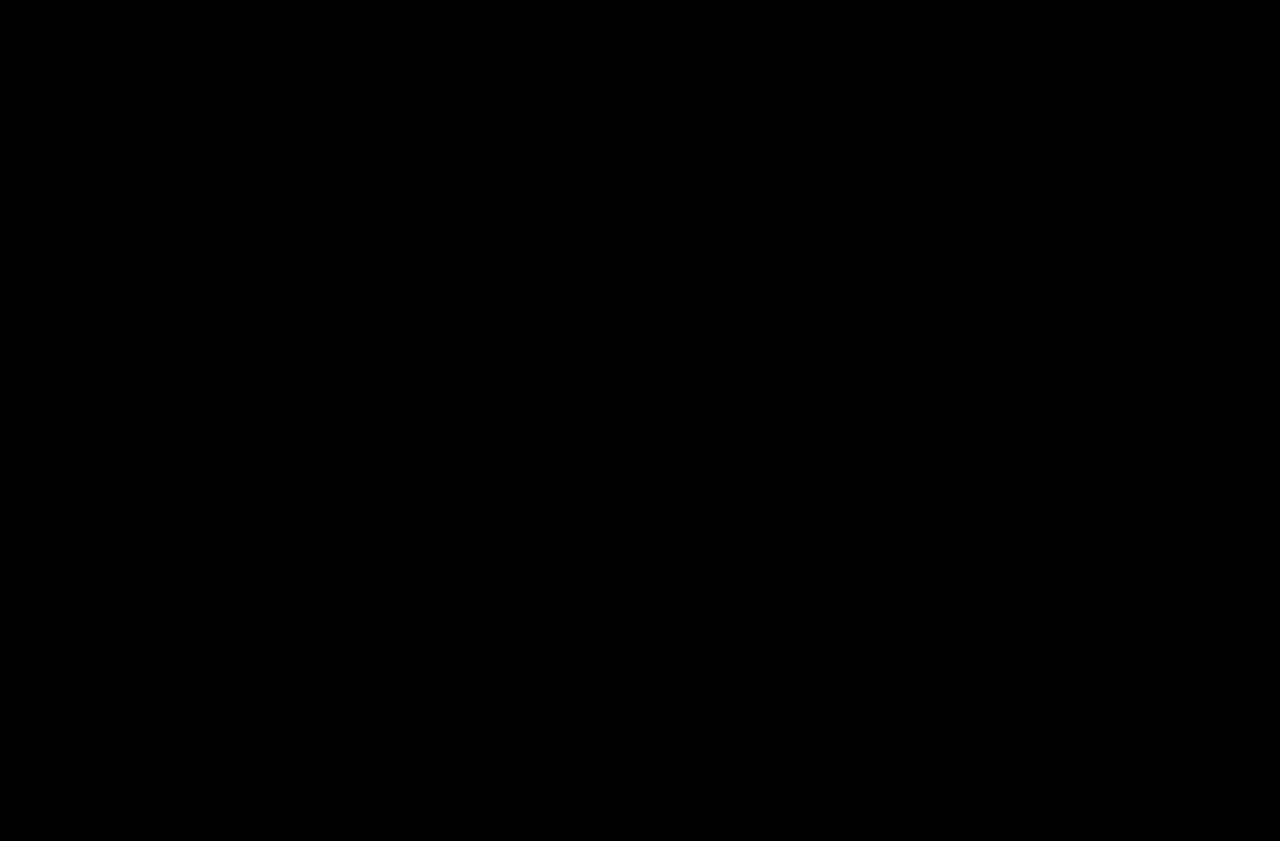
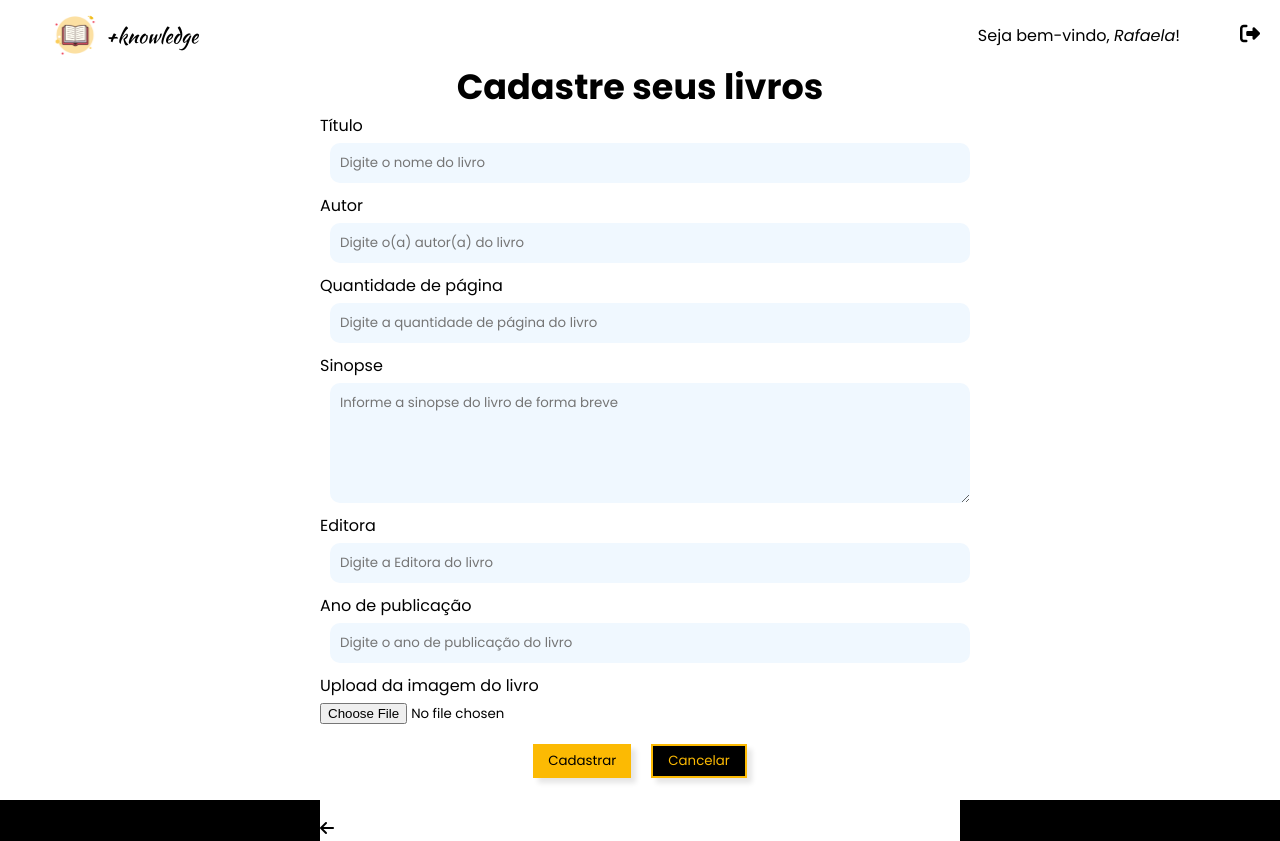
Before and after one commit to rafaelams17/scl-front, a Vue app: page /register-book in a window 1280 px wide. Before the commit this address had no page. Before the commit the page ends 800 px from the top, so only its background shows below. Built offline with nearby package versions, Linux system fonts and the light colour scheme; a web font is replaced by a local one.

Commit message:
alterando a tela de cadastro de livro

```diff
--- a/src/components/book/RegisterBook.vue
+++ b/src/components/book/RegisterBook.vue
@@ -1,15 +1,167 @@
 <template>
-    <div>
-        <h1>{{ title }}</h1>
-    </div>
+  <div class="container">
+    <h1>{{ title }}</h1>
+    <form class="form">
+      <label for="titulo">Título</label>
+      <input
+        type="text"
+        name="titulo"
+        id="titulo"
+        placeholder="Digite o nome do livro"
+      />
+
+      <label for="autor">Autor</label>
+      <input
+        type="text"
+        name="autor"
+        id="autor"
+        placeholder="Digite o(a) autor(a) do livro"
+      />
+
+      <label for="quantPage">Quantidade de página</label>
+      <input
+        type="number"
+        name="quantPage"
+        id="quantPage"
+        placeholder="Digite a quantidade de página do livro"
+      />
+
+      <label for="sinopse">Sinopse</label>
+      <textarea
+        rows="5"
+        cols="33"
+        name="sinopse"
+        id="sinopse"
+        placeholder="Informe a sinopse do livro de forma breve"
+      ></textarea>
+
+      <label for="editora">Editora</label>
+      <input
+        type="text"
+        name="editora"
+        id="editora"
+        placeholder="Digite a Editora do livro"
+      />
+
+      <label for="anoPubli">Ano de publicação</label>
+      <input
+        type="number"
+        name="anoPubli"
+        id="anoPubli"
+        placeholder="Digite o ano de publicação do livro"
+      />
+
+      <label for="image">Upload da imagem do livro</label>
+      <input
+        type="file"
+        name="image"
+        id="image"
+        placeholder="Insira uma imagem do livro"
+      />
+
+      <div class="btn">
+        <button type="submit" class="submit">Cadastrar</button>
+        <button type="reset" class="reset">Cancelar</button>
+      </div>
+
+      <a href="#" @click="backToDashboard()" title="Login"
+        ><i id="backHome" class="fa-solid fa-arrow-left"></i
+      ></a>
+    </form>
+  </div>
 </template>
 
 <script setup>
+import { useRouter } from "vue-router";
 
-const title = 'Cadastrar';
-console.log('chegou aqui!')
+const router = useRouter();
+
+const title = "Cadastre seus livros";
+
+function backToDashboard() {
+  router.push("/book");
+}
 </script>
 
 <style scoped>
-
+* {
+  background-color: #fff;
+  color: black;
+}
+.container {
+  margin: 0 auto;
+  width: 80vh;
+  height: 80vh;
+  margin-bottom: 5%;
+}
+.container h1 {
+  text-align: center;
+  font-size: 35px;
+}
+.form {
+  display: flex;
+  flex-direction: column;
+}
+.form input,
+textarea {
+  margin-bottom: 10px;
+}
+.form label {
+  margin-bottom: 5px;
+}
+#titulo,
+#autor,
+#quantPage,
+#editora,
+#sinopse,
+#anoPubli {
+  display: flex;
+  width: 100%;
+  background-color: #f0f8ff;
+  border: none;
+  border-radius: 10px;
+  margin-left: 10px;
+  padding: 10px;
+}
+#titulo:focus,
+#autor:focus,
+#quantPage:focus,
+#editora:focus,
+#sinopse:focus,
+#anoPubli:focus {
+  outline: none;
+}
+.btn {
+  display: flex;
+  justify-content: center;
+  gap: 20px;
+  margin: 10px;
+}
+.btn .submit {
+  background-color: #fcba03;
+  color: #000;
+  border: none;
+  padding: 5px 15px 5px 15px;
+  box-shadow: 5px 5px 5px rgba(0, 0, 0, 0.1);
+  cursor: pointer;
+}
+.btn .submit:hover {
+  transition: 0.5s;
+  background-color: #fbcd01;
+}
+.btn .reset {
+  background-color: #000;
+  color: #fcba03;
+  border: 2px solid #fcba03;
+  padding: 5px 15px 5px 15px;
+  box-shadow: 5px 5px 5px rgba(0, 0, 0, 0.1);
+  cursor: pointer;
+}
+.btn .reset:hover {
+  transition: 0.5s;
+  background-color: #fbcd01;
+}
+#backHome {
+  margin-top: 5%;
+}
 </style>
--- a/src/components/header/NavBarBook.vue
+++ b/src/components/header/NavBarBook.vue
@@ -1,17 +1,19 @@
 <template>
-  <div>
+  <div class="container">
+    <div class="logo">
+      <img src="../../assets/logo.svg" alt="logo" />
+      <p>+knowledge</p>
+    </div>
 
-
-    <i class="fa-solid fa-book-open-reader"></i>
-    <p>+knowledge</p>
-    <p>Seja bem-vindo, {{ user }}!</p>
-    <a href="#" id="btn-logout" @click="backToLogin()">
-      <i
-        id="icon-logout"
-        class="fa-solid fa-arrow-right-from-bracket fa-rotate-180"
-      ></i
-      >Log Out
-    </a>
+    <div class="container-second">
+      <p>Seja bem-vindo, <em>{{ user }}</em>!</p>
+        <i
+        title="Log Out"
+          id="icon-logout"
+          class="fa-solid fa-right-from-bracket"
+          @click="backToLogin()"
+        ></i>
+    </div>
   </div>
 </template>
 
@@ -19,7 +21,7 @@
 import { useRouter } from "vue-router";
 
 const router = useRouter();
-const user = 'Rafaela';
+const user = "Rafaela";
 
 // voltar para página login
 function backToLogin() {
@@ -30,20 +32,50 @@
 <style scoped>
 * {
   background-color: #fff;
+  color: black;
 }
-/* .img-logo {
+.container {
+  display: flex;
+  flex-direction: row;
+  align-items: center;
+  justify-content: space-between;
+  gap: 10px;
+  padding: 10px 20px 0 50px;
   width: 100%;
-  padding-left: 5%;
-  padding-top: 10px;
+}
+.logo {
   display: flex;
+  flex-direction: row;
   align-items: center;
-  gap: 10px;
-}
-.img-logo p {
-  font-family: "Kaushan Script", cursive;
   font-size: 20px;
 }
-.img-logo img {
-  width: 50px;
-} */
+.logo p {
+  padding-left: 5px;
+  font-size: 20px;
+  font-family: "Kaushan Script", cursive;
+}
+.logo i {
+  color: #fcba03;
+}
+.container-second {
+  display: flex;
+  flex-direction: row;
+  align-items: baseline;
+  gap: 50px;
+}
+.container-second p {
+  padding-right: 10px;
+}
+#icon-logout {
+  cursor: pointer;
+  font-size: 20px;
+}
+@media screen and (max-width: 600px) {
+  .logo p {
+    display: none;
+  }
+  .container-second p {
+    display: none;
+  }
+}
 </style>
--- a/src/router/index.js
+++ b/src/router/index.js
@@ -49,6 +49,13 @@
         component: function () {
             return import(/* webpackChunkName: "dashboard" */ '../views/DashboardView.vue');
         }
+      },
+      {
+        path: '/register-book',
+        name: 'register-book',
+        component: function () {
+            return import(/* webpackChunkName: "register-book" */ '../components/book/RegisterBook.vue');
+        }
       }
     ]
   }
--- a/src/views/DashboardView.vue
+++ b/src/views/DashboardView.vue
@@ -1,18 +1,16 @@
 <template>
-  <div>
+  <div class="container">
     <h1>Seus livros favoritos!</h1>
-    <p class="text-cadastro">
+    <p v-if="isEmpty">
       Sua lista está vazia, clique no botão cadastrar para começar a preencher
       sua lista.
     </p>
-    <div id="center-btn">
-      <router-link to="/register-book">Cadastrar</router-link>
-    </div>
+    <router-link to="/register-book" id="center-btn">Cadastrar</router-link>
   </div>
 </template>
 
 <script setup>
-
+const isEmpty = true;
 // funcão para cadastrar os livros
 function cadastro() {
   console.log("Teste");
@@ -25,7 +23,23 @@
   background-color: #fff;
   color: #000;
 }
-#container {
-  height: 100vh;
+.container {
+  text-align: center;
+}
+.container h1 {
+  margin: 10px;
+}
+.container p {
+  margin-bottom: 30px;
+}
+#center-btn {
+  padding: 2px 50px 2px 50px;
+  background-color: #fcba03;
+  box-shadow: 5px 5px 10px rgba(0, 0, 0, 0.2);
+  cursor: pointer;
+}
+#center-btn:hover {
+  transition: 0.5s;
+  background-color: #fbcd01;
 }
 </style>
```
